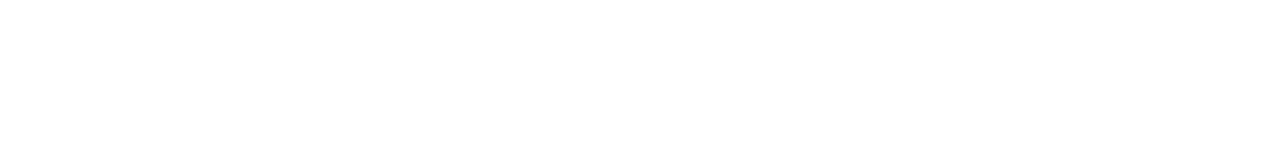
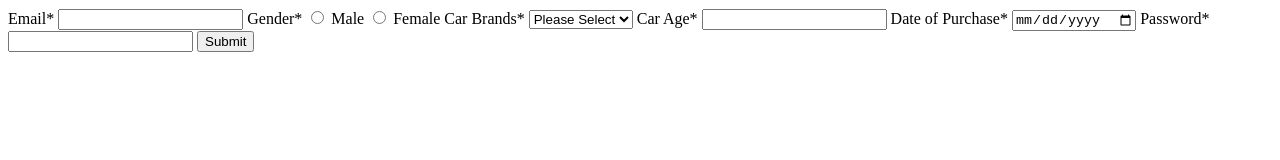
Before and after one commit to acciojob/car-insurance-form-Aniket230297, a website: page main.html in a window 1280 px wide. Drawn offline with Linux system fonts and the light colour scheme.

Commit message:
created a submission

```diff
--- a/main.html
+++ b/main.html
@@ -7,6 +7,35 @@
 </head>
 
 <body>
+		<label for="email">Email*</label>
+	<input type="email" id="email" name="email" required>
+
+	<label>Gender*</label>
+	<input type="radio" id="male" name="gender" value="male" required>
+	<label for="male">Male</label>
+	<input type="radio" id="female" name="gender" value="female" required>
+	<label for="female">Female</label>
+
+	<label for="cars">Car Brands*</label>
+	<select id="cars" name="cars" required>
+		<option value="">Please Select</option>
+		<option value="BMW">BMW</option>
+		<option value="Audi">Audi</option>
+		<option value="Mercedez">Mercedez</option>
+	</select>
+
+	<label for="carAge">Car Age*</label>
+	<input type="number" id="carAge" name="carAge" required>
+
+	<label for="dop">Date of Purchase*</label>
+	<input type="date" id="dop" name="dop" required>
+
+	<label for="password">Password*</label>
+	<input type="password" id="password" name="password" required>
+
+	<input type="submit" value="Submit">
+</form>
+
 	<!-- the entire body must be written by student -->
     <script type="text/javascript" src="./script.js">
 </script>
```
